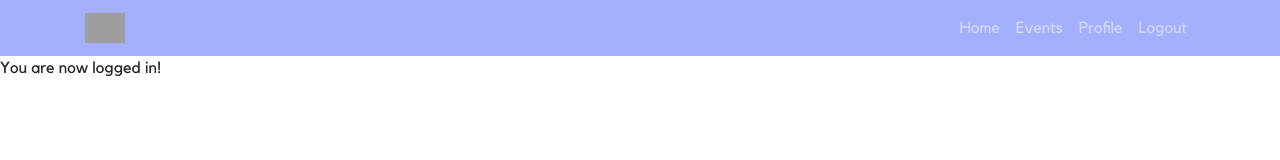
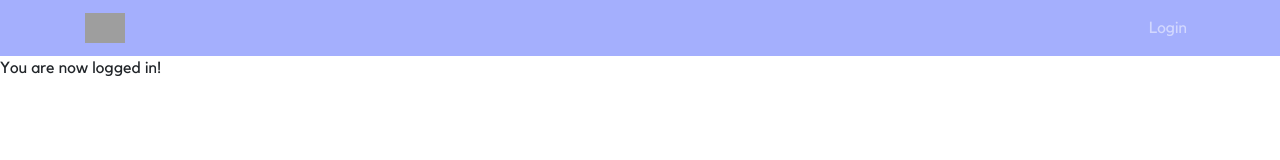
Before and after one commit to UF-ACE/ace-events-front, a Next.js app: page /login in a window 1280 px wide. Shown: the top 160 px of the page. Built offline with nearby package versions, Linux system fonts and the light colour scheme; grey boxes are pictures that could not be loaded.

Commit message:
Added logged in checking

```diff
--- a/components/nav.js
+++ b/components/nav.js
@@ -3,9 +3,9 @@ import { useRouter } from 'next/router'
 import { isLoggedIn } from '../src/user'
 import { NAV_LOGGED_IN, NAV_LOGGED_OUT } from '../src/data'
 
-function Header() {
+function Header(props) {
   const router = useRouter()
-  const loggedIn = isLoggedIn()
+  const loggedIn = props.loggedIn
 
   const navData = loggedIn ? NAV_LOGGED_IN : NAV_LOGGED_OUT
 
--- a/package.json
+++ b/package.json
@@ -13,6 +13,7 @@
     "imagemin-mozjpeg": "^8.0.0",
     "imagemin-optipng": "^7.1.0",
     "imagemin-svgo": "^7.0.0",
+    "isomorphic-unfetch": "^3.0.0",
     "moment": "^2.24.0",
     "next": "9.1.7-canary.1",
     "next-compose-plugins": "^2.2.0",
--- a/src/user.js
+++ b/src/user.js
@@ -1,21 +1,41 @@
 import { useCookies } from "react-cookie";
 
-const USER_SESSION = 'USER_SESSION'
 const USER_NAME = 'USER_NAME'
+const USER_EMAIL = 'USER_EMAIL'
+const USER_ROLE = 'USER_ROLE'
 
-export function isLoggedIn() {
-  const session = useCookies()[0][USER_SESSION]
-  return session !== undefined
+export function handleLoggedIn() {
+  return new Promise((resolve, reject) => {
+    const [cookies, setCookie] = useCookies()
+    if (!cookies[USER_NAME] || cookies[USER_NAME] == "undefined") {
+      console.log("Fetching data...")
+      fetch('http://localhost/api/get_user.json').then(res => {
+        if (res.status == 403) {
+          resolve(false)
+        } else {
+          return res.json()
+        }
+      }).then((json) => {
+        if (json) {
+          setCookie(USER_NAME, json.content.name)
+          setCookie(USER_EMAIL, json.content.email)
+          setCookie(USER_ROLE, Number(json.content.role))
+          resolve(true)
+        }
+      })
+    } else {
+      resolve(true)
+    }
+  })
 }
 
-export function loggedIn(name, token) {
-  const [cookies, setCookie] = useCookies()
-  setCookie(USER_NAME, name)
-  setCookie(USER_SESSION, token)
+export function loggedIn(name, email, role) {
+
 }
 
 export function logout() {
   const [cookies, setCookie, removeCookie] = useCookies()
-  removeCookie(USER_SESSION)
   removeCookie(USER_NAME)
+  removeCookie(USER_EMAIL)
+  removeCookie(USER_ROLE)
 }
```
Also changed, not shown: pages/index.js (+13 -6 lines), 1 other file (tests, documents, lock files or other folders).
